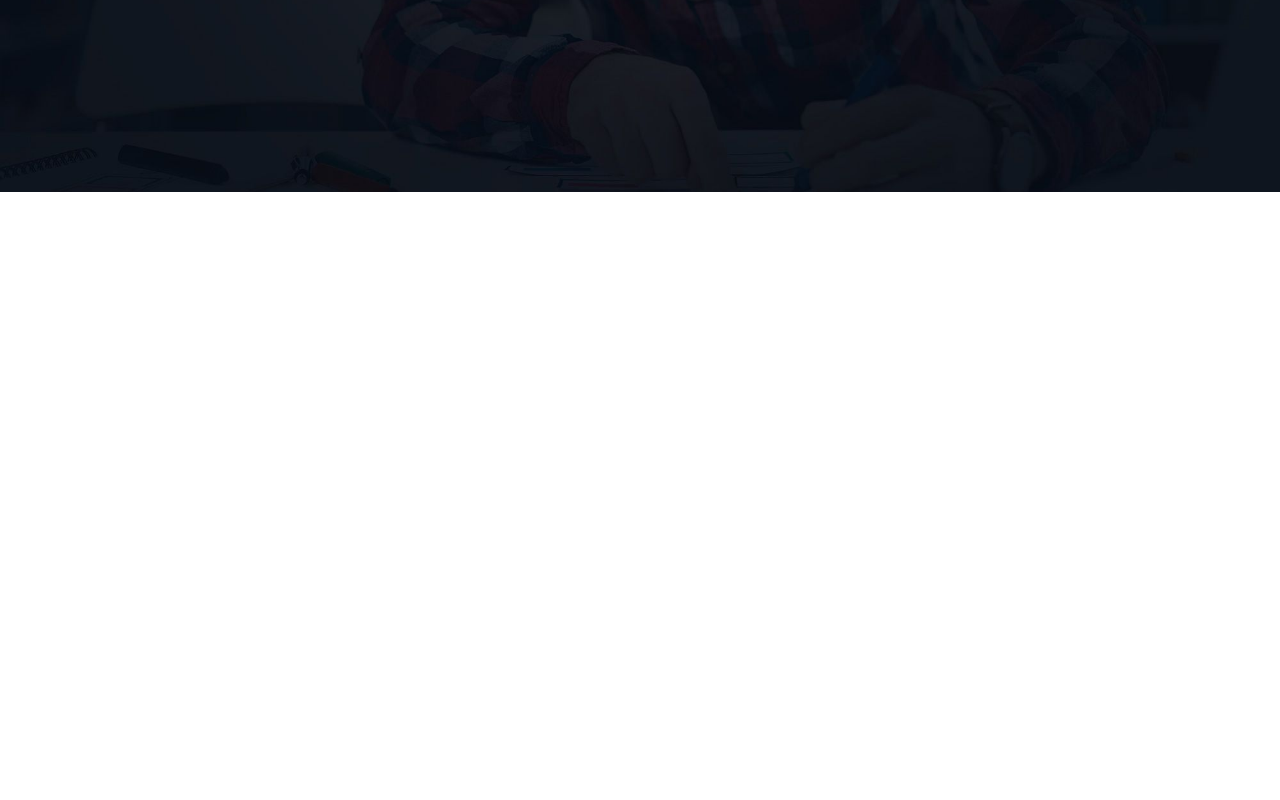
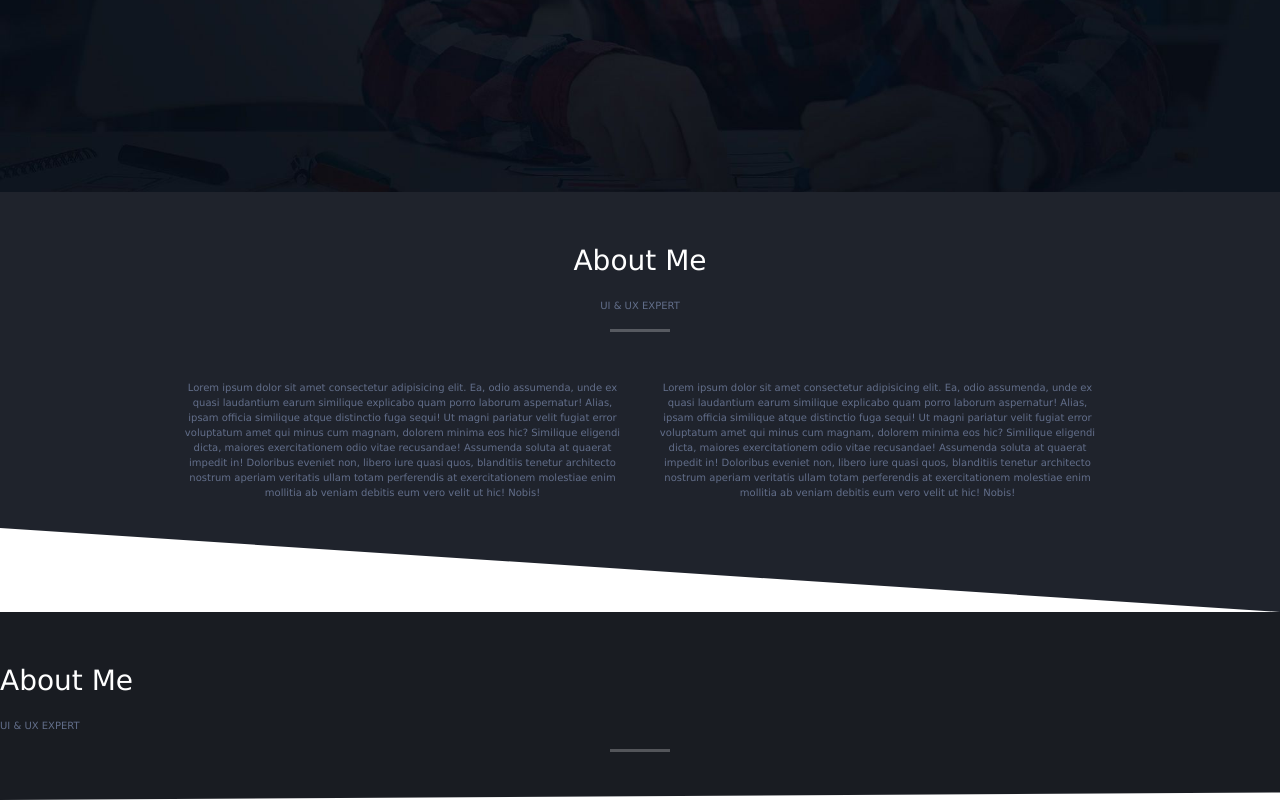
Before and after one commit to LucaCaligola/proj-html-vuejs, a Vue app: page / in a window 1280 px wide. Shown: the part 358-1158 px from the top of the page. Before the commit the page ends 800 px from the top, so only its background shows below. Built offline with nearby package versions, Linux system fonts and the light colour scheme.

Commit message:
working on the appmain components, trying to create the  diagonal background

```diff
--- a/src/App.vue
+++ b/src/App.vue
@@ -1,10 +1,12 @@
 <script>
 import AppHeader from './components/AppHeader.vue';
+import AppMain from './components/AppMain.vue';
 
 
 export default {
   components: {
     AppHeader,
+    AppMain,
   }
 }
 </script>
@@ -12,6 +14,7 @@ export default {
 <template>
 
   <AppHeader/>
+  <AppMain/>
 
 
 </template>
--- a/src/components/AppHeader.vue
+++ b/src/components/AppHeader.vue
@@ -67,10 +67,7 @@ export default {
     color: #F8225B;
 
 }
-.color-light-blue {
-    color: #626E8A;
-    font-size: 10px;
-}
+
 .testo {
     margin-top: 120px;
 }
--- /dev/null
+++ b/src/components/AppMain.vue
@@ -0,0 +1,70 @@
+<template>
+    <main>
+        <div class="about-me text-center">
+            <div class="container pb-5">
+
+                <p class="pt-5 text-white fs-3">About Me</p>
+                <p class="color-light-blue"> UI & UX EXPERT</p>
+                <hr class="text-white pb-5 hr-small">
+
+
+                <div class="row color-light-blue d-flex justify-content-center pb-5">
+                    <p class="col-5">Lorem ipsum dolor sit amet consectetur adipisicing elit. Ea, odio assumenda, unde ex quasi laudantium earum similique explicabo quam porro laborum aspernatur!
+
+                        Alias, ipsam officia similique atque distinctio fuga sequi!
+                        Ut magni pariatur velit fugiat error voluptatum amet qui minus cum magnam, dolorem minima eos hic? Similique eligendi dicta, maiores exercitationem odio vitae recusandae! Assumenda soluta at quaerat impedit in!
+                        Doloribus eveniet non, libero iure quasi quos, blanditiis tenetur architecto nostrum aperiam veritatis ullam totam perferendis at exercitationem molestiae enim mollitia ab veniam debitis eum vero velit ut hic! Nobis!
+                    </p>
+                    <p class="col-5">Lorem ipsum dolor sit amet consectetur adipisicing elit. Ea, odio assumenda, unde ex quasi laudantium earum similique explicabo quam porro laborum aspernatur! Alias, ipsam officia similique atque distinctio fuga sequi!
+                    Ut magni pariatur velit fugiat error voluptatum amet qui minus cum magnam, dolorem minima eos hic? Similique eligendi dicta, maiores exercitationem odio vitae recusandae! Assumenda soluta at quaerat impedit in!
+                    Doloribus eveniet non, libero iure quasi quos, blanditiis tenetur architecto nostrum aperiam veritatis ullam totam perferendis at exercitationem molestiae enim mollitia ab veniam debitis eum vero velit ut hic! Nobis!
+                    </p>
+                </div>
+            </div>
+        </div>
+
+        <div class="work-with-me">
+
+            <p class="pt-5 text-white fs-3">About Me</p>
+            <p class="color-light-blue"> UI & UX EXPERT</p>
+            <hr class="text-white pb-5 hr-small">
+
+
+        </div>
+
+
+
+
+
+
+
+
+    </main>
+</template>
+<script>
+export default {
+
+}
+</script>
+<style>
+    .about-me {
+        height: 100%;
+        background-color: #1F232C;
+        clip-path: polygon(0 0, 100% 0, 100% 100%, 0 80%);
+
+    }
+    .hr-small {
+        width: 60px;
+        height: 10px;
+        margin: auto;
+        font-weight: bolder;
+        border-top: 3px solid white;
+    }
+
+    .work-with-me {
+        background-color: #191C22;
+        /* clip-path: polygon(0 80%, 100% 100%, 100% 100%, 0 100%); */
+        clip-path: polygon(0 0, 100% 0, 100% 96%, 0 100%);
+
+    }
+</style>
--- a/src/style.css
+++ b/src/style.css
@@ -1,3 +1,8 @@
 * {
   font-family: 'Lucida Sans', 'Lucida Sans Regular', 'Lucida Grande', 'Lucida Sans Unicode', Geneva, Verdana, sans-serif;
 }
+
+.color-light-blue {
+  color: #626E8A;
+  font-size: 10px;
+}
```
